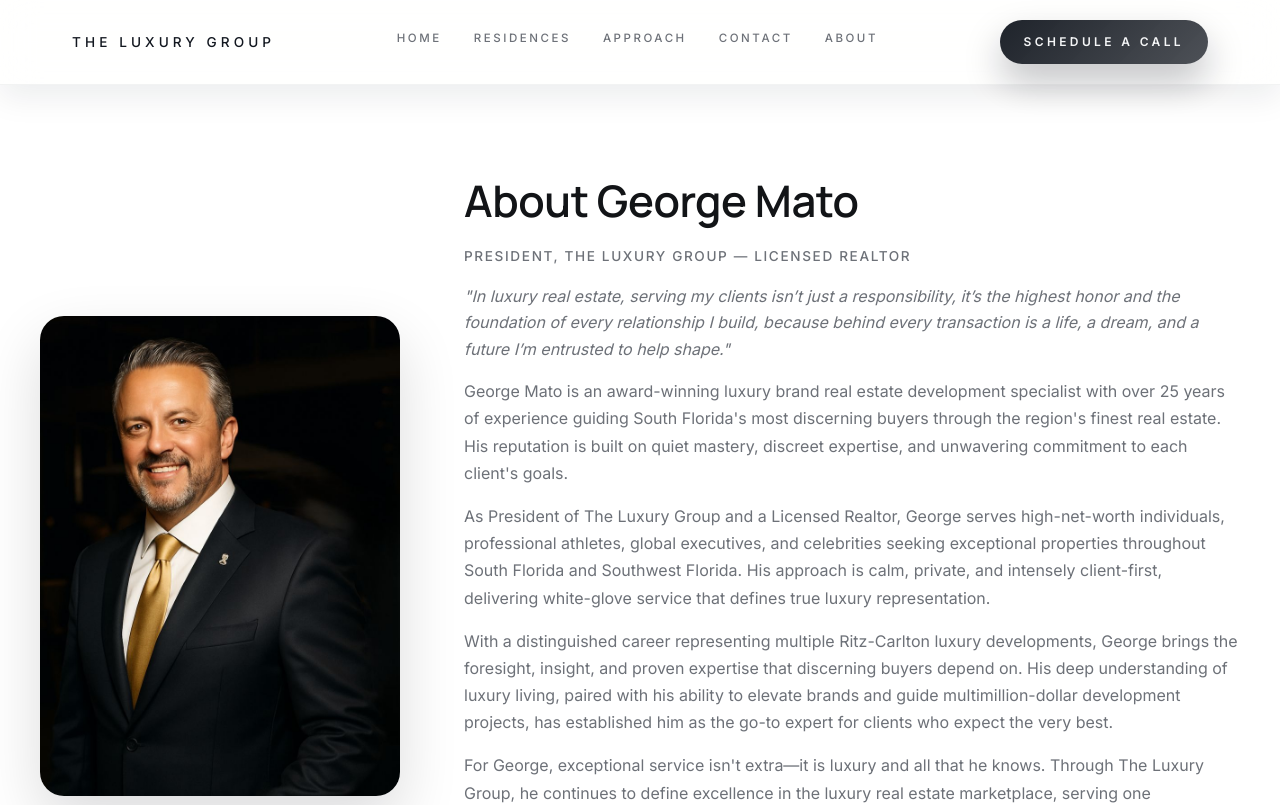
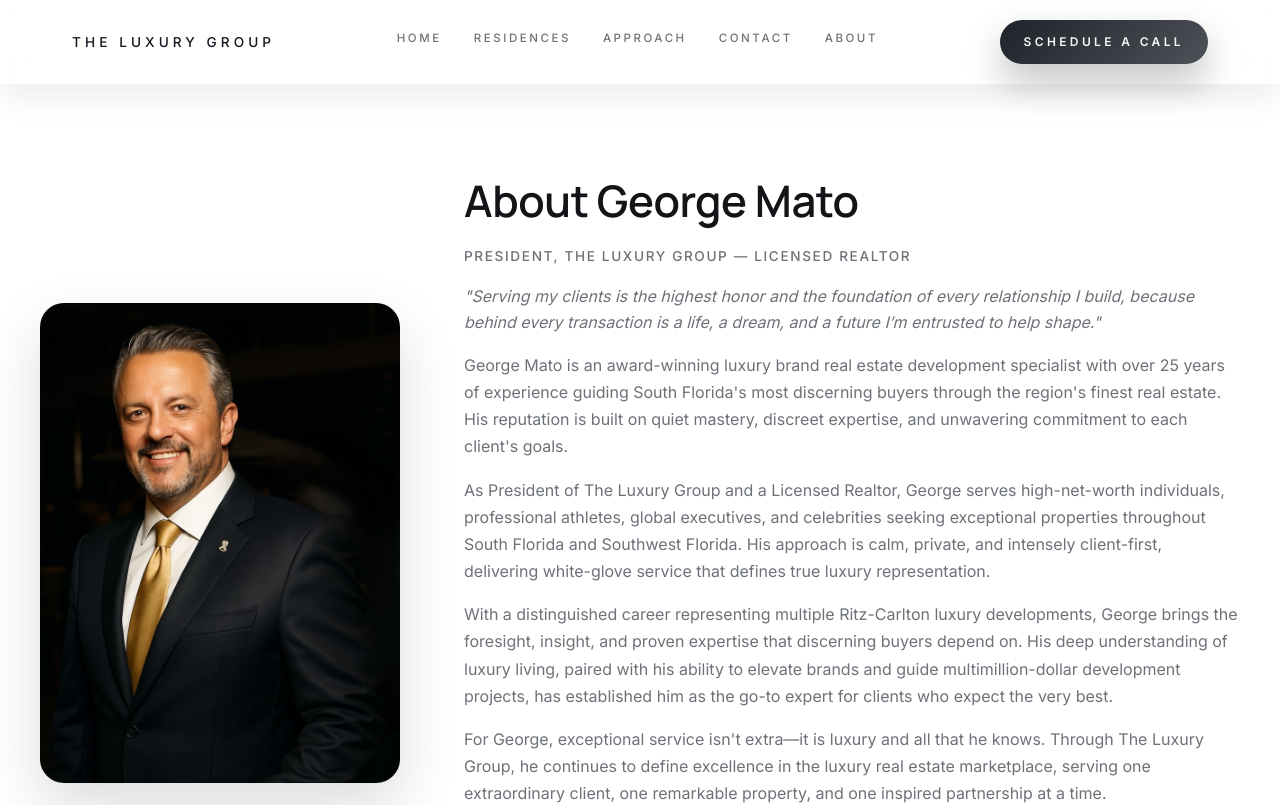
Before and after one commit to amartinez808/GeorgeMato, a React (Vite) app: page /about in a window 1280 px wide. Shown: the top 805 px of the page. Built offline with nearby package versions, Linux system fonts and the light colour scheme.

Commit message:
Update About page quote

```diff
--- a/src/pages/About.jsx
+++ b/src/pages/About.jsx
@@ -61,7 +61,7 @@ const About = () => {
               <h2>About George Mato</h2>
               <h3>President, The Luxury Group — Licensed Realtor</h3>
               <p className="about-mission">
-                <em>"In luxury real estate, serving my clients isn’t just a responsibility, it’s the highest honor and the foundation of every relationship I build, because behind every transaction is a life, a dream, and a future I’m entrusted to help shape."</em>
+                <em>"Serving my clients is the highest honor and the foundation of every relationship I build, because behind every transaction is a life, a dream, and a future I’m entrusted to help shape."</em>
               </p>
               <p>
                 George Mato is an award-winning luxury brand real estate development specialist with over 25 years of experience guiding South Florida's most discerning buyers through the region's finest real estate. His reputation is built on quiet mastery, discreet expertise, and unwavering commitment to each client's goals.
```
